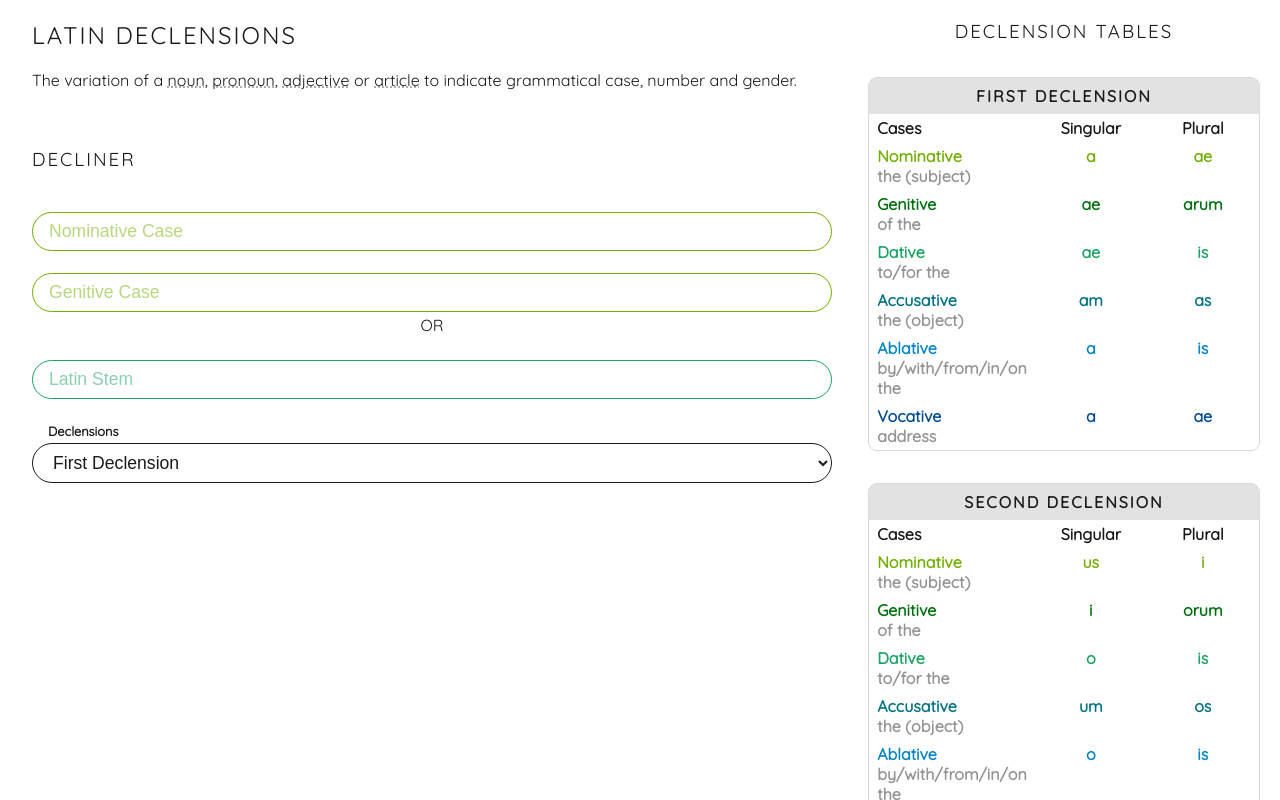
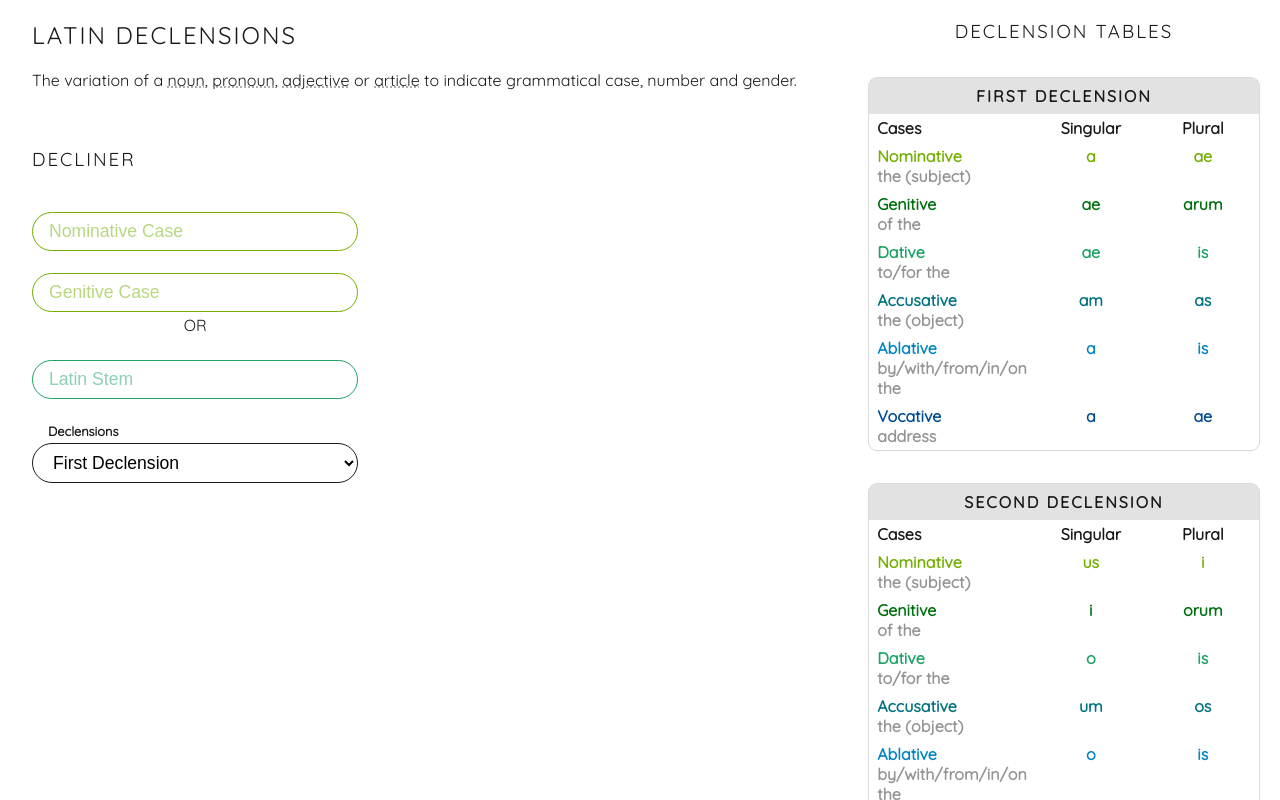
Before and after one commit to blinkous/latin, a React (Create React App) app: page / in a window 1280 px wide. Built offline with nearby package versions, Linux system fonts and the light colour scheme.

Commit message:
changing decliner layout

```diff
--- a/src/components/Decliner.js
+++ b/src/components/Decliner.js
@@ -31,6 +31,7 @@ export const Decliner = () => {
 
   const handleNomChange = (e) => {
     setNominative(e.target.value);
+    showDeclined !== true && setShowDeclined(true);
   };
 
   const handleGenChange = (e) => {
@@ -75,7 +76,7 @@ export const Decliner = () => {
             name="genitive"
             onChange={handleGenChange}
           ></DeclinerInput>
-          <p>or</p>
+          <p className="or">or</p>
           <DeclinerInput
             name="stem"
             onChange={handleStemChange}
@@ -90,7 +91,7 @@ export const Decliner = () => {
         </label>
         <select
           name="declension_select"
-          className="decliner-declension-select decliner-field"
+          className="declension-select decliner-field"
           onChange={handleDeclChange}
         >
           {declensionOptions.map((el, index) => (
--- a/src/components/DeclinerInput.js
+++ b/src/components/DeclinerInput.js
@@ -18,6 +18,7 @@ const DeclinerInput = ({ name, onChange }) => {
   const handleChange = (e) => {
     if (e.target.value !== "") {
       setIsEmpty(false);
+      onChange(e);
     } else {
       setIsEmpty(true);
     }
@@ -43,8 +44,7 @@ const DeclinerInput = ({ name, onChange }) => {
       <input
         type="text"
         name={`${name}_word`}
-        className={`decliner-${name}-word decliner-field`}
-        onChange={onChange}
+        className={`${name}-word decliner-${name}-word decliner-field`}
         onKeyDown={handleKeyDown}
         onPaste={handlePaste}
         onChange={handleChange}
--- a/src/styles/App.css
+++ b/src/styles/App.css
@@ -29,6 +29,7 @@
   overflow: scroll;
   text-align: center;
   /* background: var(--accent-1); */
+  /* position: fixed; */
 }
 
 .heading {
@@ -57,7 +58,7 @@
   width: 20rem;
   position: absolute;
   opacity: 0;
-  bottom: 100%;
+  top: 100%;
   left: -50%;
   padding: 0.75rem;
   border-radius: 9px;
--- a/src/styles/Decliner.css
+++ b/src/styles/Decliner.css
@@ -1,8 +1,8 @@
-.decliner {
-  --padding: 0.5rem;
-}
 .decliner-form {
-  max-width: 50rem;
+  min-width: 10rem;
+  width: 40%;
+  display: inline-block;
+  margin-right: 2rem;
 }
 
 .decliner-group {
@@ -12,16 +12,16 @@
   position: relative;
 }
 
+/* Fields and Labels  */
 .label,
 .decliner-field {
   --accent: var(--accent-1);
-  /* --accent: var(--foreground-main); */
 }
 
 .decliner-field {
   display: block;
   font-size: 110%;
-  padding: var(--padding) calc(var(--padding) * 2);
+  padding: 0.5rem 1rem;
   border: 1px solid var(--accent);
   border-radius: 2rem;
   background: transparent;
@@ -58,34 +58,29 @@
   pointer-events: none;
 }
 
-.decliner-nominative-word {
-}
-
-.decliner-genitive-word {
-}
-
-.decliner-stem-word {
+/* Specific form el style */
+.stem-word {
   --accent: var(--accent-3);
 }
 
-.declension-select.label,
-.decliner-declension-select {
+.declension-select {
   --accent: var(--foreground-main);
 }
 
-.decliner-declension-select {
-  min-width: 20rem;
-  margin: auto;
-  color: var(--accent);
-}
 .declension-select.label {
   margin-top: 1.5rem;
 }
 
-.decliner-form p {
+.or {
   text-align: center;
   margin: 0.2rem 0;
   text-transform: uppercase;
+}
+
+/* Result table */
+.decliner .declension-table {
+  margin: 0;
+  margin-top: 1.2rem;
 }
 
 .decliner .declension-table-title {
```
